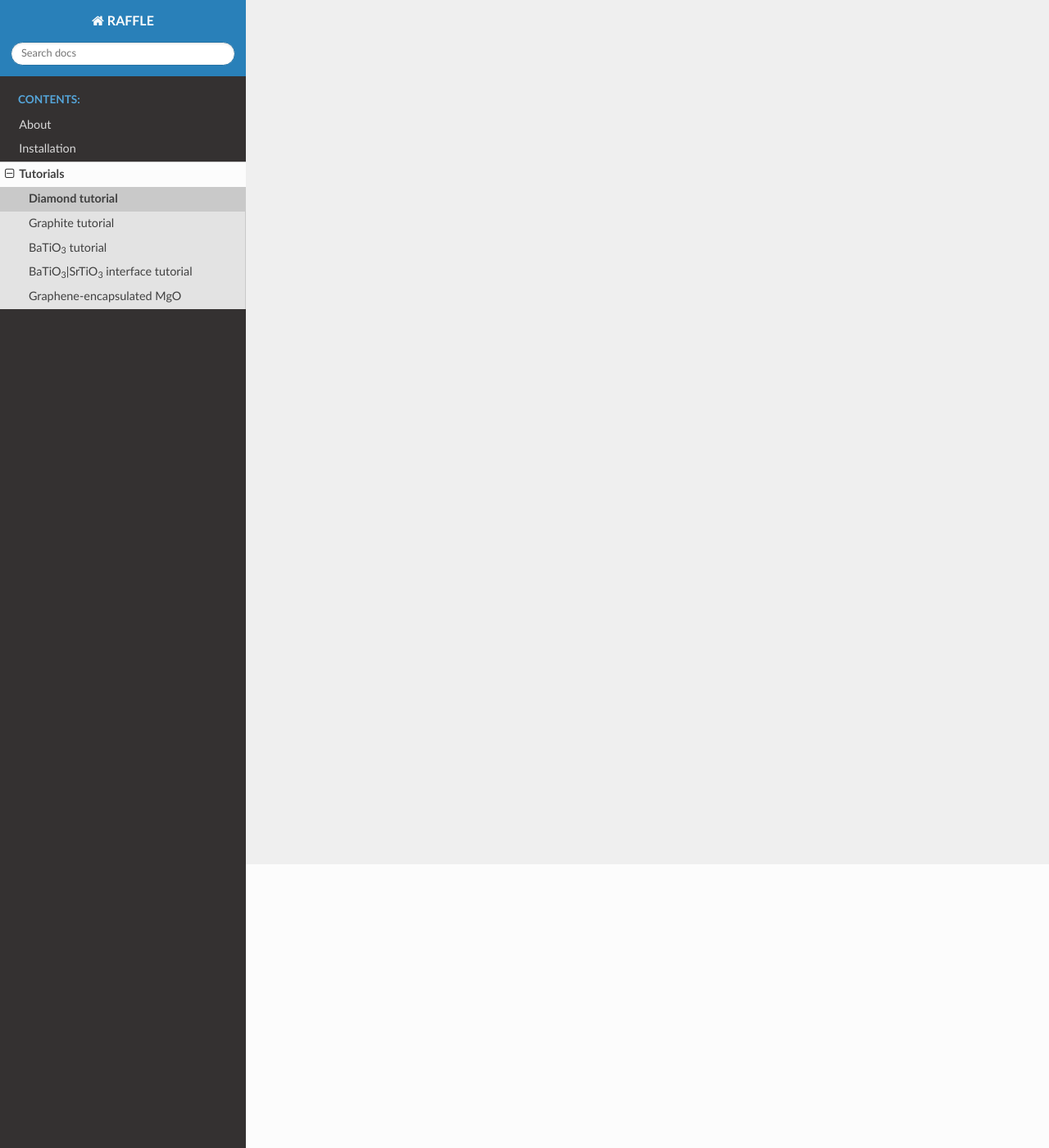
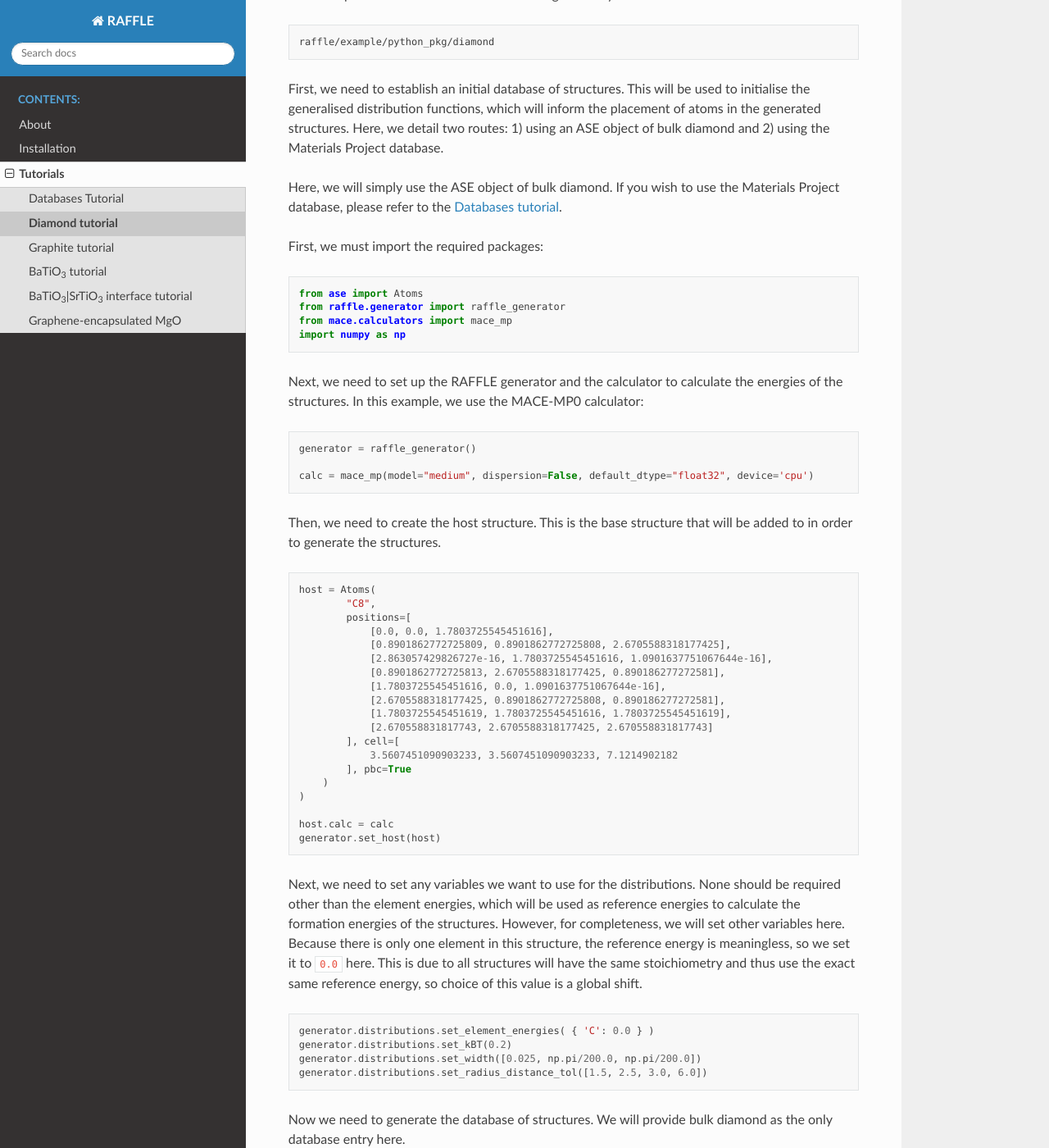
Before and after one commit to ExeQuantCode/RAFFLE, a Sphinx documentation site: the page built from docs/tutorials/diamond_tutorial.rst, in a window 1280 px wide and 1400 px high, scrolled down 346 px. Shown: the whole window at 82% size. Built offline with Sphinx 7.4.7 and the Read the Docs theme 3.1.0, drawn with Linux system fonts in a browser that asks for light colours; some of the changed text lies outside the part shown.

Commit message:
Update tutorials

````diff
--- a/docs/tutorials/diamond_tutorial.rst
+++ b/docs/tutorials/diamond_tutorial.rst
@@ -3,3 +3,132 @@
 ================
 Diamond tutorial
 ================
+
+This tutorial will guide you through the process of reconstructing diamond from a defected diamond cell.
+
+The tutorial is designed to show how RAFFLE learns from a database and uses this information to generate structures.
+This is not an expected use-case of RAFFLE, but merely a demonstration of its capabilities to rebuild a structure from a defected cell.
+
+The example files can be found in the following directory:
+
+.. code-block:: bash
+
+    raffle/example/python_pkg/diamond
+
+First, we need to establish an initial database of structures.
+This will be used to initialise the generalised distribution functions, which will inform the placement of atoms in the generated structures.
+Here, we detail two routes: 1) using an ASE object of bulk diamond and 2) using the Materials Project database.
+
+Here, we will simply use the ASE object of bulk diamond.
+If you wish to use the Materials Project database, please refer to the `Databases tutorial <databases>`_.
+
+First, we must import the required packages:
+
+.. code-block:: python
+
+    from ase import Atoms
+    from raffle.generator import raffle_generator
+    from mace.calculators import mace_mp
+    import numpy as np
+
+Next, we need to set up the RAFFLE generator and the calculator to calculate the energies of the structures.
+In this example, we use the MACE-MP0 calculator:
+
+.. code-block:: python
+
+    generator = raffle_generator()
+
+    calc = mace_mp(model="medium", dispersion=False, default_dtype="float32", device='cpu')
+
+
+Then, we need to create the host structure.
+This is the base structure that will be added to in order to generate the structures.
+
+.. code-block:: python
+
+    host = Atoms(
+            "C8",
+            positions=[
+                [0.0, 0.0, 1.7803725545451616],
+                [0.8901862772725809, 0.8901862772725808, 2.6705588318177425],
+                [2.863057429826727e-16, 1.7803725545451616, 1.0901637751067644e-16],
+                [0.8901862772725813, 2.6705588318177425, 0.890186277272581],
+                [1.7803725545451616, 0.0, 1.0901637751067644e-16],
+                [2.6705588318177425, 0.8901862772725808, 0.890186277272581],
+                [1.7803725545451619, 1.7803725545451616, 1.7803725545451619],
+                [2.670558831817743, 2.6705588318177425, 2.670558831817743]
+            ], cell=[
+                3.5607451090903233, 3.5607451090903233, 7.1214902182
+            ], pbc=True
+        )
+    )
+
+    host.calc = calc
+    generator.set_host(host)
+
+Next, we need to set any variables we want to use for the distributions.
+None should be required other than the element energies, which will be used as reference energies to calculate the formation energies of the structures.
+However, for completeness, we will set other variables here.
+Because there is only one element in this structure, the reference energy is meaningless, so we set it to ``0.0`` here.
+This is due to all structures will have the same stoichiometry and thus use the exact same reference energy, so choice of this value is a global shift.
+
+.. code-block:: python
+
+    generator.distributions.set_element_energies( { 'C': 0.0 } )
+    generator.distributions.set_kBT(0.2)
+    generator.distributions.set_width([0.025, np.pi/200.0, np.pi/200.0])
+    generator.distributions.set_radius_distance_tol([1.5, 2.5, 3.0, 6.0])
+
+Now we need to generate the database of structures.
+We will provide bulk diamond as the only database entry here.
+
+.. code-block:: python
+
+    database = []
+    database.append(
+        Atoms(
+            "C8",
+            positions=[
+                [0.0, 0.0, 1.7803725545451616],
+                [0.8901862772725809, 0.8901862772725808, 2.6705588318177425],
+                [2.863057429826727e-16, 1.7803725545451616, 1.0901637751067644e-16],
+                [0.8901862772725813, 2.6705588318177425, 0.890186277272581],
+                [1.7803725545451616, 0.0, 1.0901637751067644e-16],
+                [2.6705588318177425, 0.8901862772725808, 0.890186277272581],
+                [1.7803725545451619, 1.7803725545451616, 1.7803725545451619],
+                [2.670558831817743, 2.6705588318177425, 2.670558831817743]
+            ], cell=[
+                3.5607451090903233, 3.5607451090903233, 3.5607451090903233
+            ], pbc=True
+        )
+    )
+
+This database will now be used to initialise the generalised distribution functions in RAFFLE.
+
+.. code-block:: python
+
+    generator.distributions.create(database)
+
+Finally, we can set the grid on which atom searches are performed (this grid is applied to the host cell).
+By default, the grid is generated using a spacing of 0.1 Å.
+
+.. code-block:: python
+
+    generator.set_grid(grid_spacing=0.1, grid_offset=[0.0, 0.0, 0.0])
+
+We are now ready to generate structures using the database of structures.
+
+.. code-block:: python
+
+    num_structures_old = 0
+    generator.generate(
+        num_structures = 1,
+        stoichiometry = { 'C': 8 },
+        method_probab = {"void":0.0001, "min":1.0},
+    )
+    structures = generator.get_structures(calc)
+
+We should now have a structure of diamond.
+This structure can be visualised using the ASE package.
+But this can also be verified energetically.
+The generated structure should have double the energy of bulk diamond, found in ```database[0]```.
--- a/docs/tutorials/index.rst
+++ b/docs/tutorials/index.rst
@@ -15,6 +15,7 @@ Whilst RAFFLE is a random sturcture search package designed primarlily for inter
    :maxdepth: 2
    :caption: Tutorials:
 
+   databases_tutorial
    diamond_tutorial
    graphite_tutorial
    BaTiO3_tutorial
````
Also changed, not shown: docs/tutorials/databases_tutorial.rst (added, +127 -0 lines).
